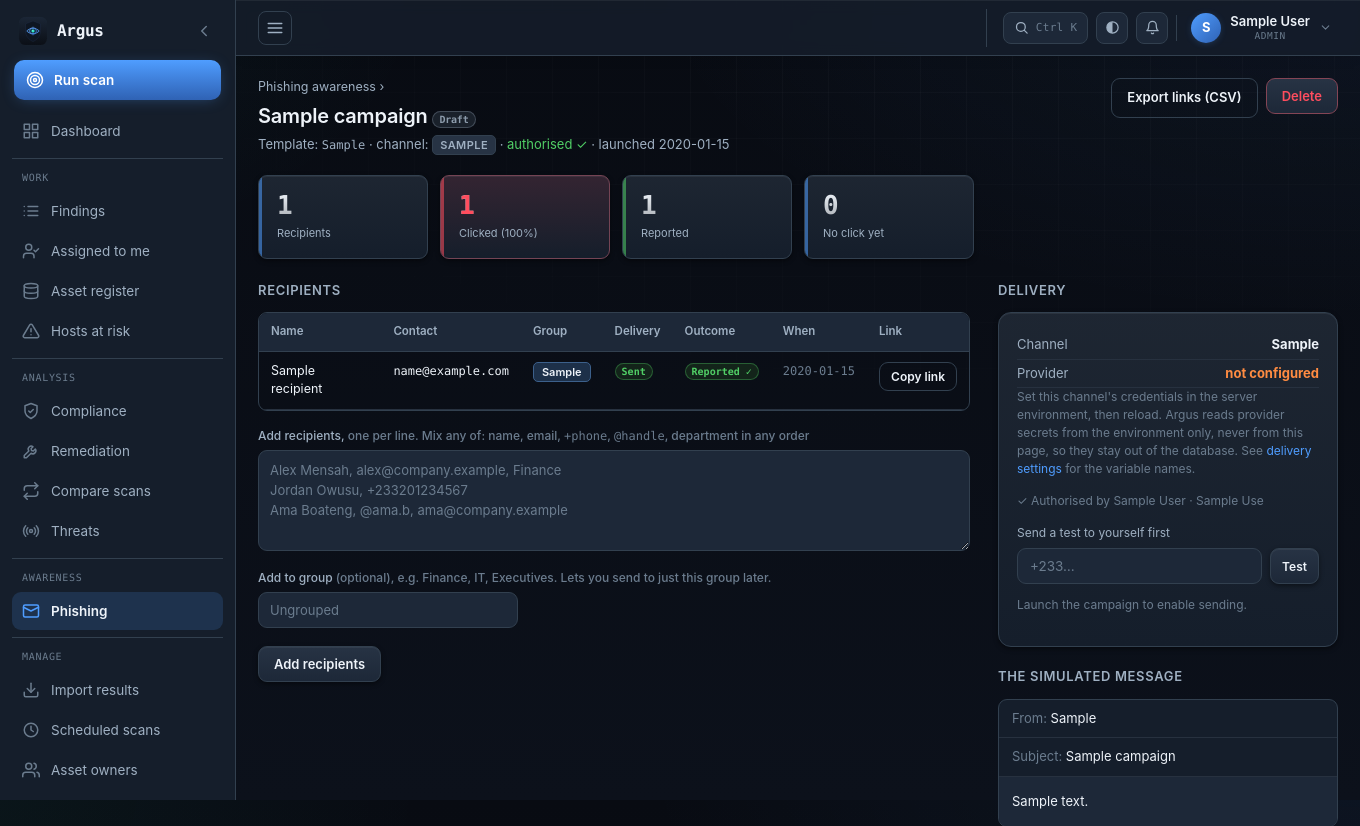
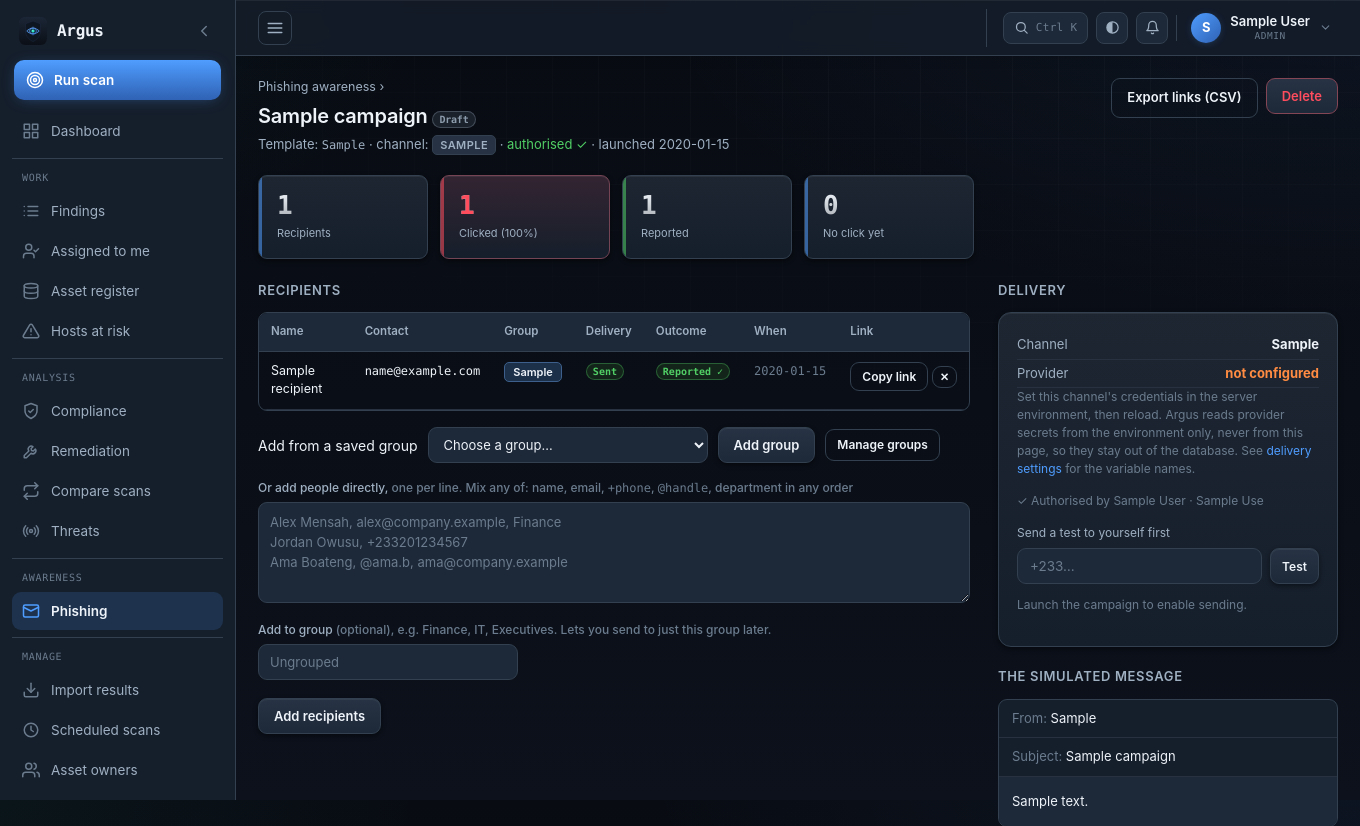
Before and after one commit to tricia-ships-it/argus, a Flask app: page /phishing/1 in a window 1360 px wide. Shown: the top 826 px of the page. Run offline with Flask 3, Linux system fonts and the light colour scheme; the visitor is signed in with stand-in values (Sample User, id 1); tables that the repository leaves empty hold one stand-in row (values such as "Sample post"); data that the repository does not hold is empty.

Commit message:
Reusable phishing recipient groups, and a Load threats button
Add saved recipient groups you build once and reuse: a Recipient groups
page to create groups and add or remove people, a group picker on the new
campaign form to pull people in at creation, an Add from a saved group
control on the campaign page, per recipient removal, and an expandable
member list in the send form so you can see exactly who is in each group
before sending.

Add Load latest threats and Import feed file buttons to the Threat intel
page and its empty state, so the feed can be loaded without going through
settings.

```diff
--- a/app/app.py
+++ b/app/app.py
@@ -273,6 +273,18 @@ def init_db():
             kind TEXT, at TEXT, user_agent TEXT,
             FOREIGN KEY(recipient_id) REFERENCES phish_recipient(id)
         );
+        -- Reusable recipient groups you maintain once and pull into campaigns.
+        CREATE TABLE IF NOT EXISTS phish_group (
+            id INTEGER PRIMARY KEY AUTOINCREMENT,
+            name TEXT UNIQUE, created_at TEXT
+        );
+        CREATE TABLE IF NOT EXISTS phish_group_member (
+            id INTEGER PRIMARY KEY AUTOINCREMENT,
+            group_id INTEGER NOT NULL,
+            name TEXT, email TEXT, phone TEXT, handle TEXT, department TEXT,
+            created_at TEXT,
+            FOREIGN KEY(group_id) REFERENCES phish_group(id)
+        );
         CREATE TABLE IF NOT EXISTS shared_snapshot (
             id INTEGER PRIMARY KEY AUTOINCREMENT,
             title TEXT, source TEXT, generated_at TEXT, generated_by TEXT,
@@ -2001,11 +2013,24 @@ def phishing_new():
             "body, landing_note, channel, status, created_by, created_at) "
             "VALUES (?,?,?,?,?,?,?,'Draft',?,?)",
             (name, key, sender, subject, body, landing, channel, me["id"], now))
+        new_cid = cur.lastrowid
+        # Optionally pre-load people from saved recipient groups.
+        pulled = 0
+        for gid in request.form.getlist("group_ids"):
+            try:
+                pulled += _import_group_into_campaign(db, new_cid, int(gid))
+            except (ValueError, TypeError):
+                continue
         db.commit()
         auth.log_activity(db, me["id"], None, "phishing",
                           f"created simulation campaign '{name}'")
-        return redirect(url_for("phishing_campaign", cid=cur.lastrowid))
-    return render_template("phishing_new.html", templates=phishing.TEMPLATES)
+        if pulled:
+            flash(f"Campaign created and {pulled} recipient(s) pulled in from your groups.")
+        return redirect(url_for("phishing_campaign", cid=new_cid))
+    saved_groups = db.execute(
+        "SELECT g.id, g.name, (SELECT COUNT(*) FROM phish_group_member m WHERE m.group_id=g.id) AS n "
+        "FROM phish_group g ORDER BY g.name").fetchall()
+    return render_template("phishing_new.html", templates=phishing.TEMPLATES, saved_groups=saved_groups)
 
 
 @app.route("/phishing/<int:cid>")
@@ -2025,6 +2050,13 @@ def phishing_campaign(cid):
     pstatus = delivery.provider_status()
     channel = c["channel"] or "email"
     job = sending.active_job(db, cid)
+    saved_groups = db.execute(
+        "SELECT g.id, g.name, (SELECT COUNT(*) FROM phish_group_member m WHERE m.group_id=g.id) AS n "
+        "FROM phish_group g ORDER BY g.name").fetchall()
+    # who is in each campaign group, for the "see members before sending" preview
+    group_members = {}
+    for r in recips:
+        group_members.setdefault(r["grp"] or "Ungrouped", []).append(r)
     return render_template(
         "phishing_campaign.html", c=c, recips=recips,
         stats=_campaign_stats(recips), flags=tpl.get("flags", []),
@@ -2033,6 +2065,7 @@ def phishing_campaign(cid):
         is_manual=(channel in delivery.MANUAL_CHANNELS),
         job=job, pending=sending.pending_count(db, cid),
         groups=sending.campaign_groups(db, cid),
+        saved_groups=saved_groups, group_members=group_members,
         ext_base=url_for("phish_land", token="", _external=True))
 
 
@@ -2079,6 +2112,160 @@ def phishing_recipients(cid):
     auth.log_activity(db, me["id"], None, "phishing",
                       f"added {added} recipients to campaign #{cid}")
     flash(f"Added {added} recipient(s)." + (f" Skipped {skipped}." if skipped else ""))
+    return redirect(url_for("phishing_campaign", cid=cid))
+
+
+def _add_members_from_text(db, group_id, raw):
+    """Parse pasted lines into group members, de-duplicating within the group."""
+    existing = set()
+    for m in db.execute("SELECT email, phone, handle FROM phish_group_member WHERE group_id=?", (group_id,)):
+        for v in (m["email"], m["phone"], m["handle"]):
+            if v:
+                existing.add(v.lower())
+    now = datetime.now().isoformat(timespec="seconds")
+    added = skipped = 0
+    for line in (raw or "").splitlines():
+        line = line.strip()
+        if not line:
+            continue
+        rec = _classify_recipient_fields([p.strip() for p in line.split(",")])
+        key = (rec["email"] or rec["phone"] or rec["handle"]).lower()
+        if not key or key in existing:
+            skipped += 1
+            continue
+        existing.add(key)
+        db.execute(
+            "INSERT INTO phish_group_member(group_id, name, email, phone, handle, department, created_at) "
+            "VALUES (?,?,?,?,?,?,?)",
+            (group_id, rec["name"][:120], rec["email"][:254], rec["phone"][:40],
+             rec["handle"][:120], rec["dept"][:120], now))
+        added += 1
+    return added, skipped
+
+
+def _import_group_into_campaign(db, cid, group_id):
+    """Copy a saved group's members into a campaign's recipients, tagged with the
+    group name, skipping anyone already on the campaign."""
+    g = db.execute("SELECT name FROM phish_group WHERE id=?", (group_id,)).fetchone()
+    if not g:
+        return 0
+    gname = g["name"]
+    existing = set()
+    for r in _recipients_for(db, cid):
+        for v in (r["email"], r["phone"], r["handle"]):
+            if v:
+                existing.add(v.lower())
+    added = 0
+    for m in db.execute("SELECT * FROM phish_group_member WHERE group_id=?", (group_id,)):
+        key = (m["email"] or m["phone"] or m["handle"] or "").lower()
+        if not key or key in existing:
+            continue
+        existing.add(key)
+        db.execute(
+            "INSERT INTO phish_recipient(campaign_id, name, email, department, phone, handle, grp, token, click_count) "
+            "VALUES (?,?,?,?,?,?,?,?,0)",
+            (cid, m["name"] or "", m["email"] or "", m["department"] or "",
+             m["phone"] or "", m["handle"] or "", gname, _new_token()))
+        added += 1
+    return added
+
+
+@app.route("/phishing/groups")
+@auth.role_required("admin", "editor")
+def phishing_groups():
+    db = get_db()
+    groups = []
+    for g in db.execute("SELECT * FROM phish_group ORDER BY name"):
+        members = db.execute(
+            "SELECT * FROM phish_group_member WHERE group_id=? ORDER BY name, email", (g["id"],)).fetchall()
+        groups.append({"g": g, "members": members})
+    return render_template("phishing_groups.html", groups=groups)
+
+
+@app.route("/phishing/groups/add", methods=["POST"])
+@auth.role_required("admin", "editor")
+def phishing_group_add():
+    db = get_db()
+    name = (request.form.get("name") or "").strip()[:60]
+    if not name:
+        flash("Give the group a name.")
+        return redirect(url_for("phishing_groups"))
+    try:
+        db.execute("INSERT INTO phish_group(name, created_at) VALUES (?,?)",
+                   (name, datetime.now().isoformat(timespec="seconds")))
+        db.commit()
+        flash(f"Group '{name}' created. Add people to it below.")
+    except sqlite3.IntegrityError:
+        flash(f"A group called '{name}' already exists.")
+    return redirect(url_for("phishing_groups"))
+
+
+@app.route("/phishing/groups/<int:gid>/members/add", methods=["POST"])
+@auth.role_required("admin", "editor")
+def phishing_group_member_add(gid):
+    db = get_db()
+    if not db.execute("SELECT 1 FROM phish_group WHERE id=?", (gid,)).fetchone():
+        abort(404)
+    added, skipped = _add_members_from_text(db, gid, request.form.get("members", ""))
+    db.commit()
+    flash(f"Added {added} to the group." + (f" Skipped {skipped}." if skipped else ""))
+    return redirect(url_for("phishing_groups"))
+
+
+@app.route("/phishing/groups/<int:gid>/members/<int:mid>/remove", methods=["POST"])
+@auth.role_required("admin", "editor")
+def phishing_group_member_remove(gid, mid):
+    db = get_db()
+    db.execute("DELETE FROM phish_group_member WHERE id=? AND group_id=?", (mid, gid))
+    db.commit()
+    return redirect(url_for("phishing_groups"))
+
+
+@app.route("/phishing/groups/<int:gid>/delete", methods=["POST"])
+@auth.role_required("admin", "editor")
+def phishing_group_delete(gid):
+    db = get_db()
+    db.execute("DELETE FROM phish_group_member WHERE group_id=?", (gid,))
+    db.execute("DELETE FROM phish_group WHERE id=?", (gid,))
+    db.commit()
+    flash("Group deleted.")
+    return redirect(url_for("phishing_groups"))
+
+
+@app.route("/phishing/<int:cid>/add-group", methods=["POST"])
+@auth.role_required("admin", "editor")
+def phishing_add_group(cid):
+    db = get_db()
+    me = auth.current_user(db)
+    c = db.execute("SELECT * FROM phish_campaign WHERE id=?", (cid,)).fetchone()
+    if not c:
+        abort(404)
+    if c["status"] == "Closed":
+        flash("This campaign is closed.")
+        return redirect(url_for("phishing_campaign", cid=cid))
+    gid = request.form.get("group_id", "")
+    g = db.execute("SELECT * FROM phish_group WHERE id=?", (gid,)).fetchone() if gid else None
+    if not g:
+        flash("Pick a saved group to add.")
+        return redirect(url_for("phishing_campaign", cid=cid))
+    added = _import_group_into_campaign(db, cid, g["id"])
+    db.commit()
+    auth.log_activity(db, me["id"], None, "phishing",
+                      f"added group '{g['name']}' ({added}) to campaign #{cid}")
+    flash(f"Added {added} people from '{g['name']}'.")
+    return redirect(url_for("phishing_campaign", cid=cid))
+
+
+@app.route("/phishing/<int:cid>/recipient/<int:rid>/remove", methods=["POST"])
+@auth.role_required("admin", "editor")
+def phishing_recipient_remove(cid, rid):
+    db = get_db()
+    c = db.execute("SELECT status FROM phish_campaign WHERE id=?", (cid,)).fetchone()
+    if not c:
+        abort(404)
+    db.execute("DELETE FROM phish_event WHERE recipient_id=? AND campaign_id=?", (rid, cid))
+    db.execute("DELETE FROM phish_recipient WHERE id=? AND campaign_id=?", (rid, cid))
+    db.commit()
     return redirect(url_for("phishing_campaign", cid=cid))
 
 
--- a/app/static/style.css
+++ b/app/static/style.css
@@ -1256,3 +1256,11 @@ html.side-collapsed .side-cta { justify-content: center; padding: 10px; gap: 0;
 .ov-act-who { font-weight: 600; color: var(--ink); }
 .ov-act-what { color: var(--ink-dim); flex: 1; min-width: 0; }
 .ov-act-when { color: var(--ink-faint); font-family: var(--mono); font-size: 11px; }
+
+/* Phishing group member preview in the send form */
+.grp-row { display: flex; align-items: center; gap: 10px; flex-wrap: wrap; }
+.grp-members { font-size: 12px; }
+.grp-members summary { cursor: pointer; color: var(--accent); list-style: none; }
+.grp-members summary::-webkit-details-marker { display: none; }
+.grp-members ul { list-style: none; margin: 6px 0 0; padding: 6px 0 2px 10px; border-left: 2px solid var(--line); }
+.grp-members li { padding: 2px 0; color: var(--ink-dim); }
--- a/app/templates/phishing.html
+++ b/app/templates/phishing.html
@@ -8,7 +8,8 @@
     <p class="lede">Run simulated phishing exercises against your own staff, measure who clicks, and turn every click into a teachable moment. No real credentials are ever collected, the link leads to a short lesson, not a login page.</p>
   </div>
   <div class="head-actions">
-    {% if can_import_or_scan %}<a class="btn primary" href="{{ url_for('phishing_new') }}">+ New campaign</a>{% endif %}
+    {% if can_import_or_scan %}<a class="btn ghost" href="{{ url_for('phishing_groups') }}">Recipient groups</a>
+    <a class="btn primary" href="{{ url_for('phishing_new') }}">+ New campaign</a>{% endif %}
   </div>
 </div>
 
--- a/app/templates/phishing_campaign.html
+++ b/app/templates/phishing_campaign.html
@@ -80,6 +80,13 @@
             {% else %}
             <button class="btn sm ghost copylink" data-link="{{ url_for('phish_land', token=r.token, _external=True) }}">Copy link</button>
             {% endif %}
+            {% if can_manage and c.status != 'Closed' %}
+            <form method="post" action="{{ url_for('phishing_recipient_remove', cid=c.id, rid=r.id) }}" style="display:inline"
+                  onsubmit="return confirm('Remove this person from the campaign?')">
+              <input type="hidden" name="_csrf" value="{{ csrf_token() }}">
+              <button class="btn xs ghost" type="submit" title="Remove from campaign">✕</button>
+            </form>
+            {% endif %}
           </td>
         </tr>
         {% endfor %}
@@ -91,10 +98,24 @@
     {% endif %}
 
     {% if can_manage and c.status != 'Closed' %}
+    {% if saved_groups %}
+    <form method="post" action="{{ url_for('phishing_add_group', cid=c.id) }}" class="toolbar" style="margin:16px 0 0">
+      <input type="hidden" name="_csrf" value="{{ csrf_token() }}">
+      <label class="lbl" style="margin:0">Add from a saved group</label>
+      <select name="group_id" required style="flex:1;max-width:280px">
+        <option value="">Choose a group…</option>
+        {% for g in saved_groups %}<option value="{{ g.id }}">{{ g.name }} ({{ g.n }})</option>{% endfor %}
+      </select>
+      <button class="btn" type="submit">Add group</button>
+      <a class="btn ghost sm" href="{{ url_for('phishing_groups') }}">Manage groups</a>
+    </form>
+    {% else %}
+    <p class="note" style="margin-top:16px">Tip: build reusable <a href="{{ url_for('phishing_groups') }}">recipient groups</a> once, then pull them into any campaign.</p>
+    {% endif %}
     <form method="post" action="{{ url_for('phishing_recipients', cid=c.id) }}" class="stack" style="margin-top:16px">
       <input type="hidden" name="_csrf" value="{{ csrf_token() }}">
       <div class="field">
-        <label for="recipients">Add recipients, <span class="muted">one per line. Mix any of: name, email, <span class="mono">+phone</span>, <span class="mono">@handle</span>, department in any order</span></label>
+        <label for="recipients">Or add people directly, <span class="muted">one per line. Mix any of: name, email, <span class="mono">+phone</span>, <span class="mono">@handle</span>, department in any order</span></label>
         <textarea id="recipients" name="recipients" rows="4" {{ 'autofocus' if not recips }} placeholder="Alex Mensah, alex@company.example, Finance&#10;Jordan Owusu, +233201234567&#10;Ama Boateng, @ama.b, ama@company.example"></textarea>
       </div>
       <div class="field">
@@ -160,10 +181,20 @@
             <label class="lbl">Send to groups</label>
             <div class="grp-pick">
               {% for g in groups %}
-              <label class="grp-opt"><input type="checkbox" name="group" value="{{ g.name }}" checked> <span>{{ g.name or 'Ungrouped' }} <span class="muted">({{ g.count }})</span></span></label>
+              <div class="grp-row">
+                <label class="grp-opt"><input type="checkbox" name="group" value="{{ g.name }}" checked> <span>{{ g.name or 'Ungrouped' }} <span class="muted">({{ g.count }})</span></span></label>
+                <details class="grp-members">
+                  <summary>see who</summary>
+                  <ul>
+                    {% for r in group_members.get(g.name or 'Ungrouped', []) %}
+                    <li>{{ r.name or (r.email or r.phone or r.handle) }} <span class="muted mono">{{ r.email or r.phone or r.handle }}</span></li>
+                    {% endfor %}
+                  </ul>
+                </details>
+              </div>
               {% endfor %}
             </div>
-            <span class="hint">Untick a group to leave it out of this send.</span>
+            <span class="hint">Untick a group to leave it out of this send. Expand "see who" to check the people in each group before you send.</span>
           </div>
           {% endif %}
           <div class="grid-2" style="gap:10px">
```
Also changed, not shown: app/templates/phishing_groups.html (added, +73 -0 lines), app/templates/phishing_new.html (+15 -1 lines), app/templates/threat_alerts.html (+26 -2 lines).
